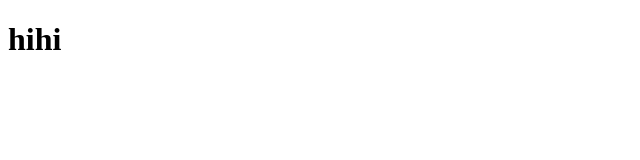
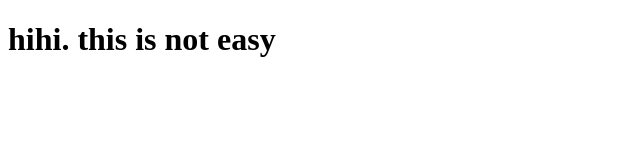
Before and after one commit to jhheng/coursera-solutions, a plain HTML site: page site/index.html in a window 1280 px wide. Shown: the whole page, without its empty margins (0-640 px from the left). Drawn offline with Linux system fonts and the light colour scheme.

Commit message:
small change

```diff
--- a/site/index.html
+++ b/site/index.html
@@ -4,6 +4,6 @@
 	<title>Hello coursera</title>
 </head>
 <body>
-<h1>hihi</h1>
+<h1>hihi. this is not easy</h1>
 </body>
 </html>
```
